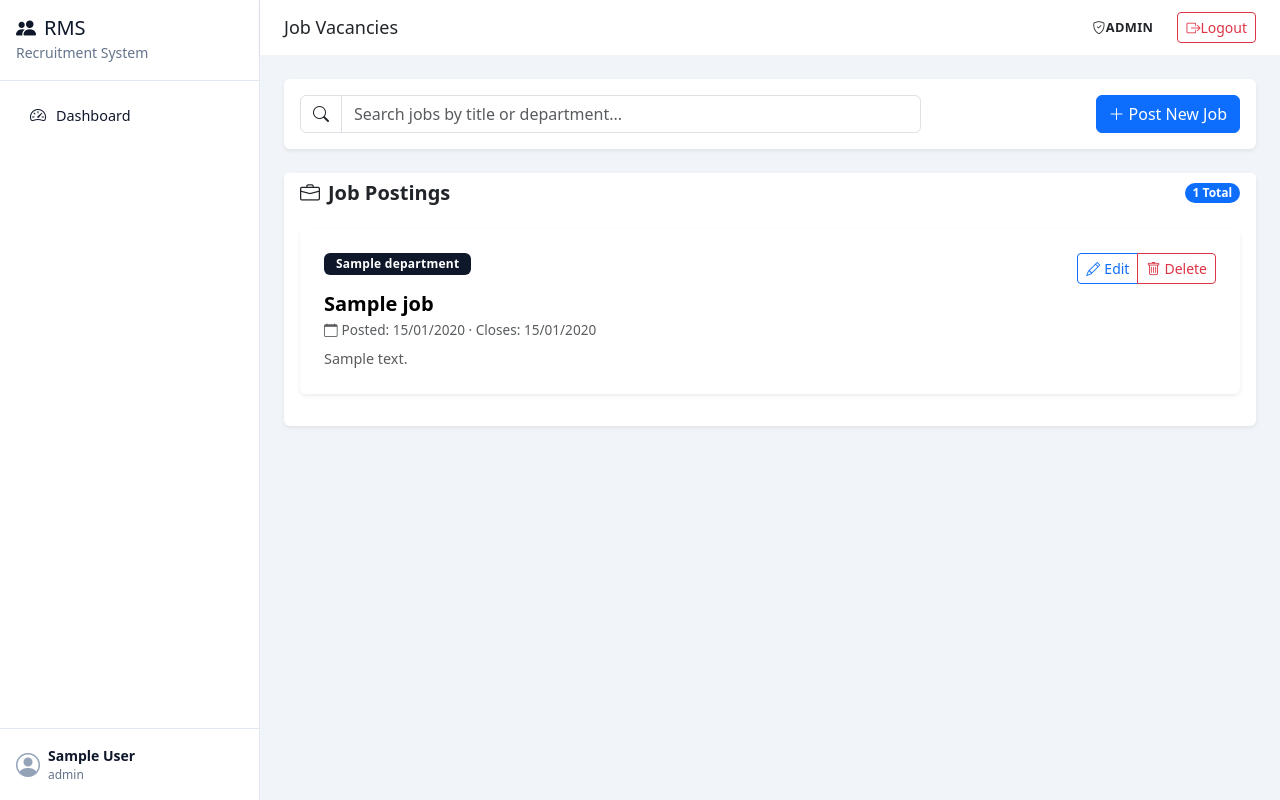
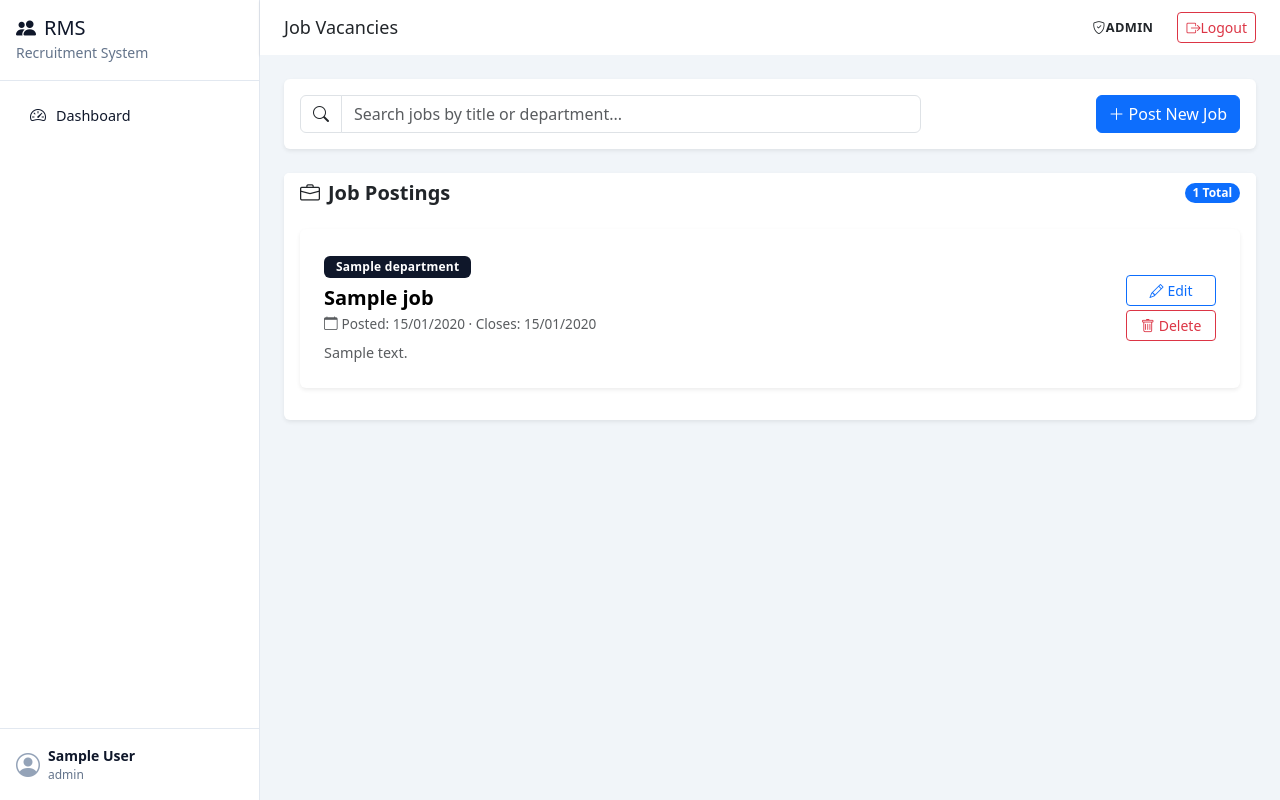
Before and after one commit to denistendo/recruitment_db1, a Django app: template frontend/templates/hr/jobs.html in a window 1280 px wide. Run offline with Django 5.2, Linux system fonts and the light colour scheme; the template is opened without the code that fills it: most values are stand-ins (such as "Sample title", 1, 10 or a date in 2020).

Commit message:
made changes to the edit and delete buttons

```diff
--- a/frontend/templates/hr/jobs.html
+++ b/frontend/templates/hr/jobs.html
@@ -40,19 +40,12 @@
         <div id="jobs-container">
             {% for job in jobs %}
             <div class="card border-0 shadow-sm mb-3 job-card" id="job-card-{{ job.job_id }}" data-title="{{ job.title|lower }}" data-dept="{{ job.department.department_name|lower|default:'' }}">
-                <div class="card-body p-4">
-                    <div class="d-flex justify-content-between align-items-start mb-2">
+                <div class="card-body p-4 d-flex align-items-center">
+                    <div class="flex-grow-1">
+                        <div class="mb-2">
                             <span class="badge bg-dark-navy fw-semibold" style="font-size: 0.75rem; padding: 0.3rem 0.75rem; letter-spacing: 0.02em;">
                                 {{ job.department.department_name|default:"General" }}
                             </span>
-                        <div class="btn-group" role="group">
-                            <button class="btn btn-outline-primary btn-sm" onclick="openEditJobModal({{ job.job_id }}, '{{ job.title|escapejs }}', '{{ job.description|escapejs }}', '{{ job.department.department_id }}', '{{ job.posted_date|date:"Y-m-d"|default:"" }}', '{{ job.closing_date|date:"Y-m-d"|default:"" }}')" title="Edit">
-                                <i class="bi bi-pencil me-1"></i>Edit
-                            </button>
-                            <button class="btn btn-outline-danger btn-sm" onclick="deleteJob({{ job.job_id }})" title="Delete">
-                                <i class="bi bi-trash me-1"></i>Delete
-                            </button>
-                        </div>
                         </div>
                         <h4 class="fw-bold mb-1" style="font-size: 1.25rem; color: #000;">{{ job.title }}</h4>
                         <div class="text-muted" style="font-size: 0.85rem;">
@@ -61,6 +54,15 @@
                         <p class="text-muted mt-2 mb-0" style="font-size: 0.9rem; line-height: 1.5;">
                             {{ job.description|default:"No description available."|truncatechars:200 }}
                         </p>
+                    </div>
+                    <div class="d-flex flex-column gap-1 ms-4" style="min-width: 90px;">
+                        <button class="btn btn-outline-primary btn-sm w-100" onclick="openEditJobModal({{ job.job_id }}, '{{ job.title|escapejs }}', '{{ job.description|escapejs }}', '{{ job.department.department_id }}', '{{ job.posted_date|date:"Y-m-d"|default:"" }}', '{{ job.closing_date|date:"Y-m-d"|default:"" }}')" title="Edit">
+                            <i class="bi bi-pencil me-1"></i>Edit
+                        </button>
+                        <button class="btn btn-outline-danger btn-sm w-100" onclick="deleteJob({{ job.job_id }})" title="Delete">
+                            <i class="bi bi-trash me-1"></i>Delete
+                        </button>
+                    </div>
                 </div>
             </div>
             {% empty %}
```
Lines whose indentation alone changed are shown as unchanged.
